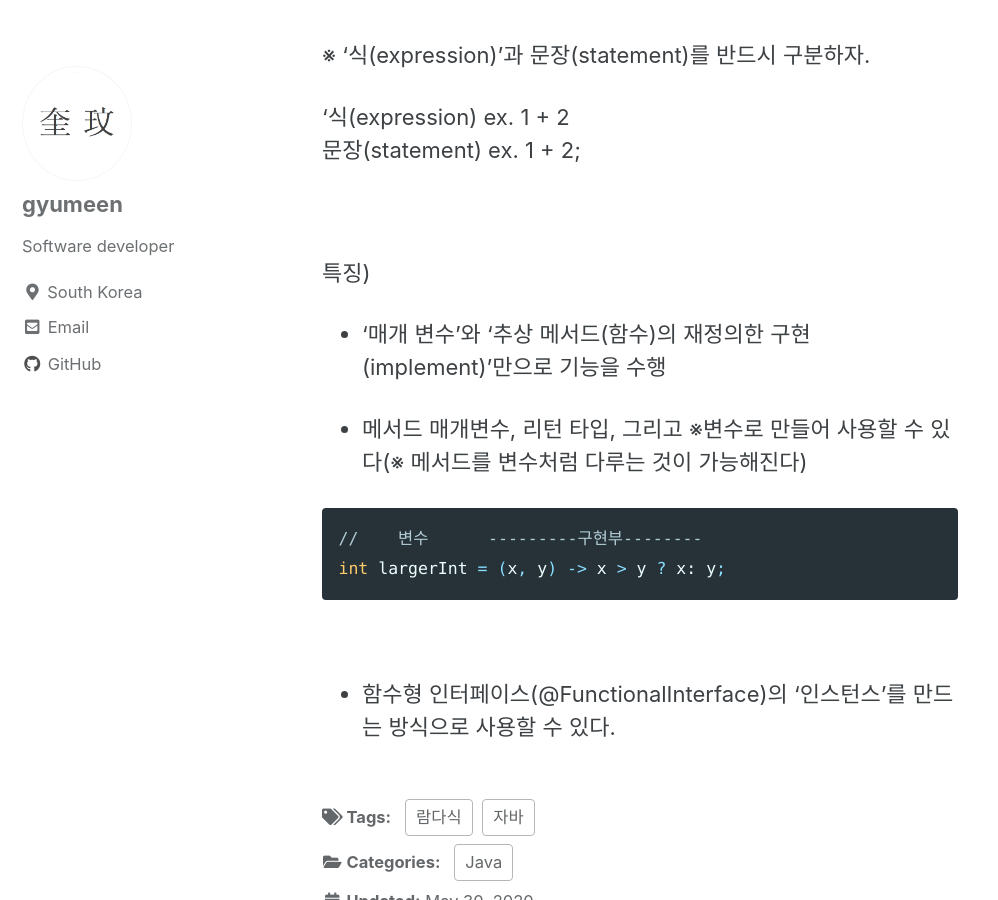
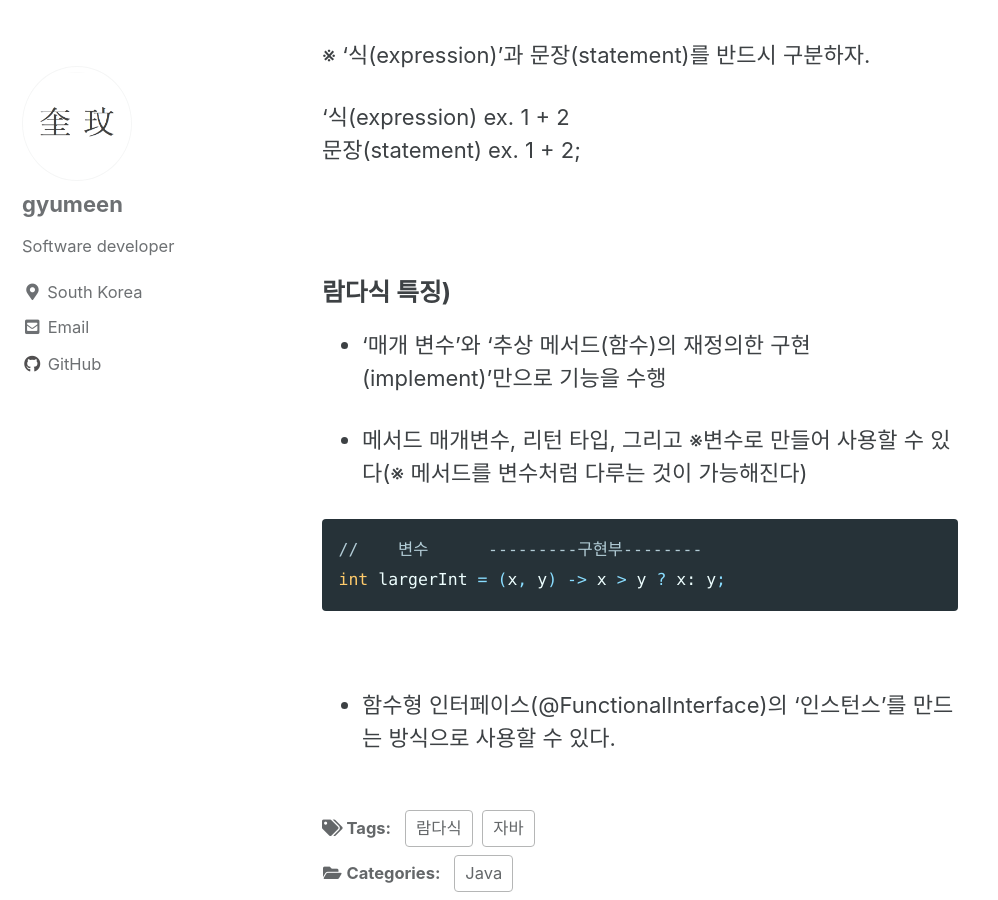
Before and after one commit to gyumeen/gyumeen.github.io, a Jekyll site: the page built from _posts/2021/Java/2021-01-14-Lambda.md, in a window 1280 px wide and 900 px high, scrolled down 1336 px. Shown: the whole window, without its empty margins (0-998 px from the left). Built offline with Jekyll 4.4.1, drawn with Linux system fonts in a browser that asks for light colours; cached includes are drawn as plain includes; comment, search, counter and statistics services are not loaded.

Commit message:
Update 2021-01-14-Lambda.md

```diff
--- a/_posts/2021/Java/2021-01-14-Lambda.md
+++ b/_posts/2021/Java/2021-01-14-Lambda.md
@@ -49,9 +49,7 @@ ex. (x,y) -> x + y에서 x + y에는 세미콜론(;)이 없다(하나의 '식'
 
 <br/>
 
-특징)
-
-
+### 람다식 특징)
 
 - '매개 변수'와 '추상 메서드(함수)의 재정의한 구현(implement)'만으로 기능을 수행
 
```
